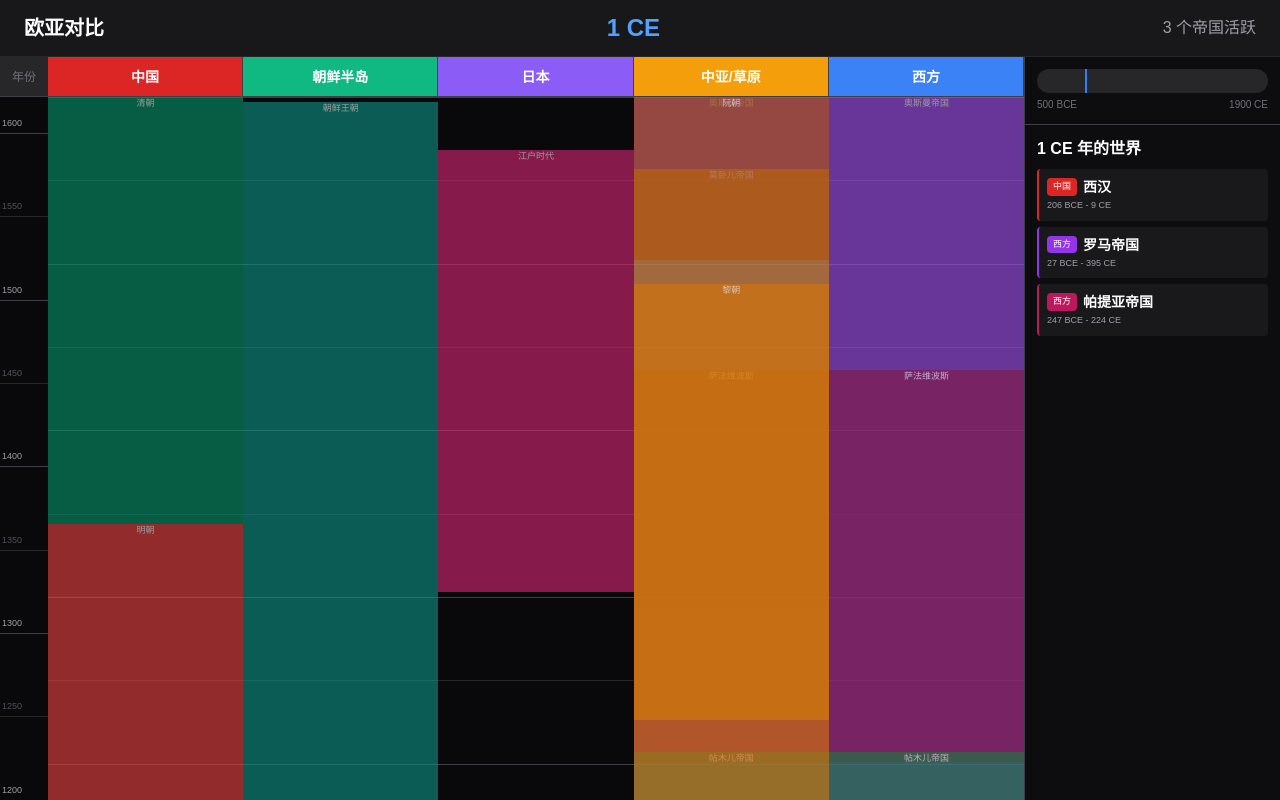
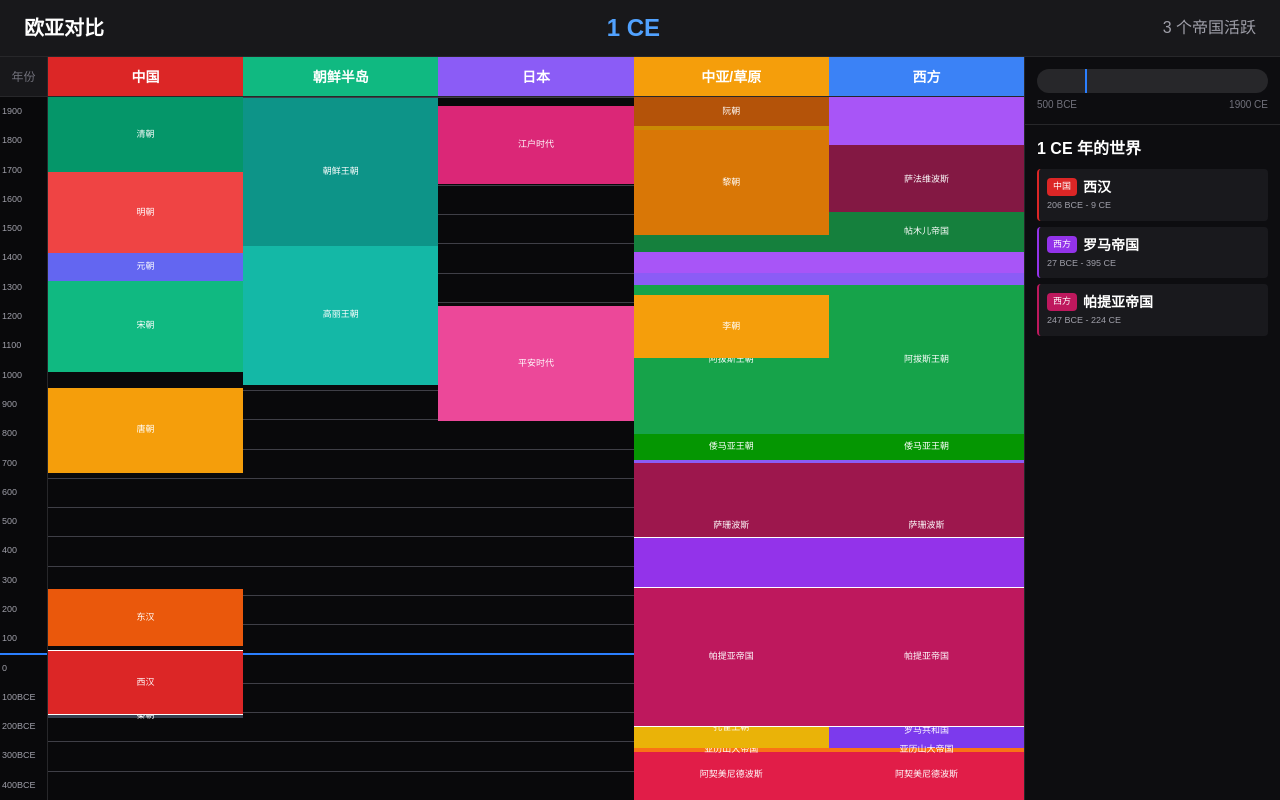
Before and after one commit to Ruciazyt/history, a Next.js app: page /zh/world in a window 1280 px wide. Built offline with nearby package versions, Linux system fonts and the light colour scheme.

Commit message:
feat: 去除格子线条，只显示色块

```diff
--- a/src/components/world/WorldTimeline.tsx
+++ b/src/components/world/WorldTimeline.tsx
@@ -138,61 +138,63 @@ export function WorldTimeline({ minYear, maxYear }: WorldTimelineProps) {
 
       <div className="flex-1 flex overflow-hidden">
         {/* 左侧年份列 */}
-        <div className="w-12 flex-shrink-0 flex flex-col border-r-0">
-          <div className="h-10 border-b border-zinc-700 bg-zinc-800 flex items-center justify-center text-xs text-zinc-500">
+        <div className="w-12 flex-shrink-0 flex flex-col border-r border-zinc-800">
+          <div className="h-10 border-b border-zinc-800 bg-zinc-900 flex items-center justify-center text-xs text-zinc-500">
             年份
           </div>
           <div
             ref={scrollContainerRef}
-            className="flex-1 overflow-y-auto sync-scroll"
+            className="flex-1 overflow-y-auto sync-scroll relative"
             onScroll={handleScroll}
           >
-            <div className="relative" style={{ height: '4000px' }}>
+            {/* 年份刻度 - 只在正确位置显示 */}
             {yearMarks.map(y => (
               <div
                 key={y.year}
-                  className={`absolute w-full ${y.major ? 'border-zinc-700' : 'border-zinc-800'} border-b`}
-                  style={{ top: `${((maxYear - y.year) / (maxYear - minYear)) * 100}%` }}
+                className="absolute w-full pointer-events-none"
+                style={{ top: `${((maxYear - y.year) / (maxYear - minYear)) * 100}%`, height: `${100 / (maxYear - minYear) * 50}%` }}
               >
                 <span className={`text-[9px] pl-0.5 ${y.major ? 'text-zinc-400' : 'text-zinc-600'}`}>
-                    {formatYearShort(y.year)}
+                  {y.major ? formatYearShort(y.year) : ''}
                 </span>
               </div>
             ))}
+            {/* 当前年份线 */}
             <div
               className="absolute w-full border-t-2 border-blue-500 z-10"
               style={{ top: `${((maxYear - year) / (maxYear - minYear)) * 100}%` }}
             />
           </div>
         </div>
-        </div>
 
-        {/* 中间地区列 - 紧密排列无间隙 */}
+        {/* 中间地区列 - 无格子线条 */}
         <div className="flex-1 flex">
           {regionsData.map(region => (
-            <div key={region.key} className="flex-1 flex flex-col border-r-0">
+            <div key={region.key} className="flex-1 flex flex-col">
               <div
-                className="h-10 flex items-center justify-center text-sm font-bold flex-shrink-0 border-b border-r border-zinc-700"
+                className="h-10 flex items-center justify-center text-sm font-bold flex-shrink-0 border-b border-zinc-800"
                 style={{ backgroundColor: region.color }}
               >
                 {region.name}
               </div>
               <div
-                className="flex-1 overflow-y-auto sync-scroll"
+                className="flex-1 overflow-y-auto sync-scroll relative"
                 onScroll={handleScroll}
               >
-                <div className="relative" style={{ height: '4000px' }}>
+                {/* 年份刻度线 */}
                 {yearMarks.map(y => (
                   <div
                     key={y.year}
-                      className={`absolute w-full ${y.major ? 'border-zinc-700' : 'border-zinc-800'} border-b`}
+                    className={`absolute w-full ${y.major ? 'border-zinc-700' : 'border-transparent'} border-b pointer-events-none`}
                     style={{ top: `${((maxYear - y.year) / (maxYear - minYear)) * 100}%` }}
                   />
                 ))}
+                {/* 当前年份线 */}
                 <div
                   className="absolute w-full border-t-2 border-blue-500 z-10"
                   style={{ top: `${((maxYear - year) / (maxYear - minYear)) * 100}%` }}
                 />
+                {/* 帝国块 */}
                 {region.boundaries.map((empire, idx) => {
                   const style = getBlockStyle(empire.properties.startYear, empire.properties.endYear);
                   const isActive = empire.properties.startYear <= year && empire.properties.endYear >= year;
@@ -200,8 +202,8 @@ export function WorldTimeline({ minYear, maxYear }: WorldTimelineProps) {
                   return (
                     <div
                       key={idx}
-                        className={`absolute left-0 right-0 px-0.5 text-[9px] text-white overflow-hidden ${
-                          isActive ? 'ring-1 ring-white shadow-lg' : 'opacity-60'
+                      className={`absolute left-0 right-0 px-1 text-[9px] text-white flex items-center justify-center ${
+                        isActive ? 'ring-1 ring-white' : ''
                       }`}
                       style={{
                         ...style,
@@ -209,19 +211,18 @@ export function WorldTimeline({ minYear, maxYear }: WorldTimelineProps) {
                         zIndex: isActive ? 10 : 1,
                       }}
                     >
-                        <div className="font-medium truncate text-center">{empire.properties.name}</div>
+                      <span className="font-medium truncate">{empire.properties.name}</span>
                     </div>
                   );
                 })}
-                </div>
               </div>
             </div>
           ))}
         </div>
 
         {/* 右侧详情 */}
-        <div className="w-64 flex-shrink-0 flex flex-col border-l border-zinc-700 bg-zinc-900/30">
-          <div className="p-3 border-b border-zinc-700 flex-shrink-0">
+        <div className="w-64 flex-shrink-0 flex flex-col border-l border-zinc-800 bg-zinc-900/30">
+          <div className="p-3 border-b border-zinc-800 flex-shrink-0">
             <div className="relative h-6 bg-zinc-800 rounded-full">
               <div
                 className="absolute top-0 bottom-0 w-0.5 bg-blue-500"
```
Lines whose indentation alone changed are shown as unchanged.
